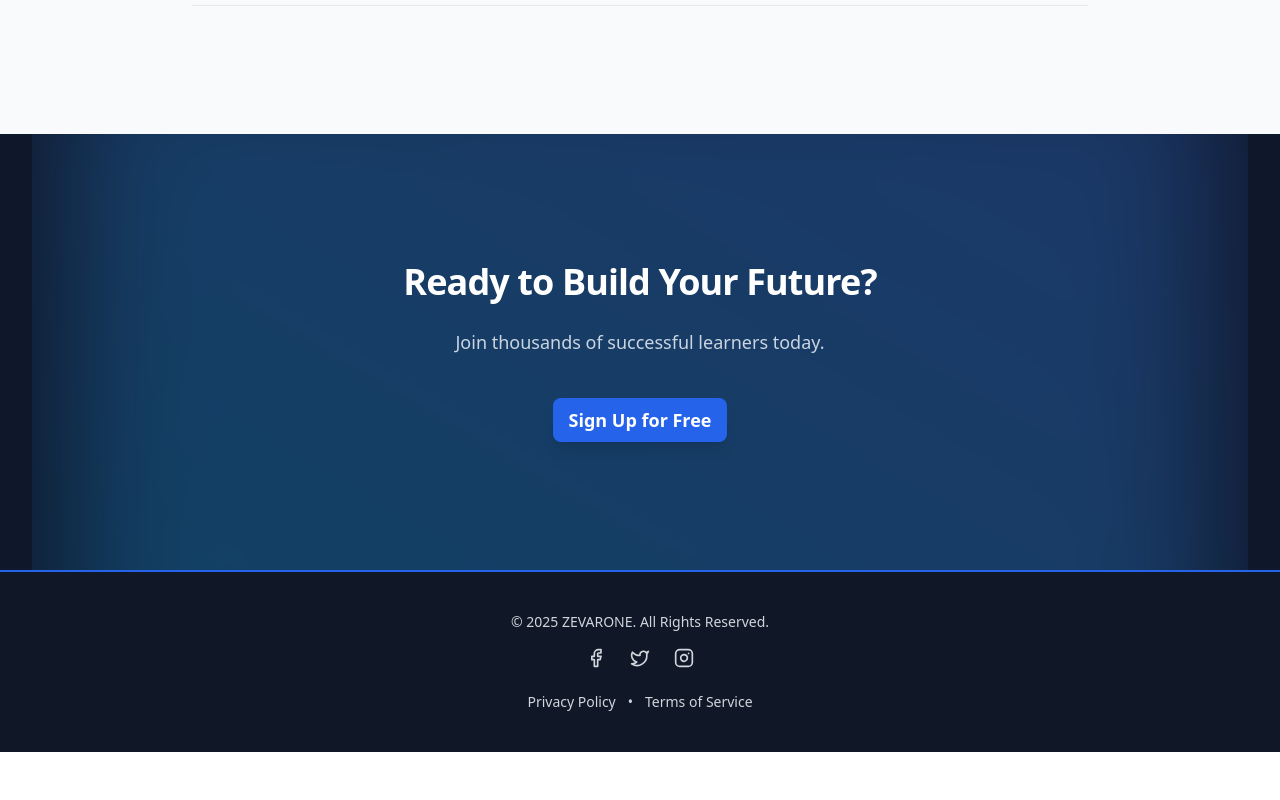
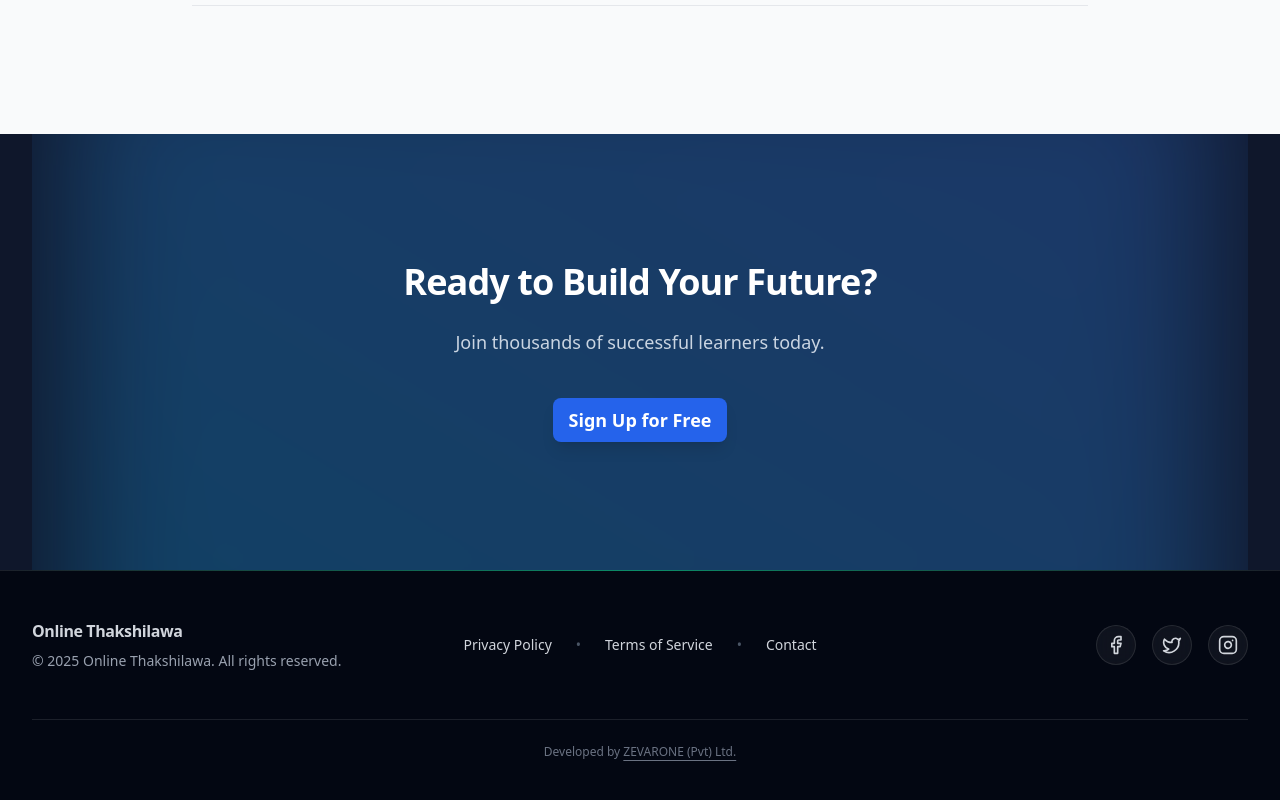
Before and after one commit to NIFFZY-GIT/lms, a Next.js app: page / in a window 1280 px wide. Shown: the part 4716-5516 px from the top of the page. Before the commit the page ends 5468 px from the top, so only its background shows below. Built offline with nearby package versions, Linux system fonts and the light colour scheme; no server answers.

Commit message:
udpated fooetr

```diff
--- a/src/components/layout/Footer.tsx
+++ b/src/components/layout/Footer.tsx
@@ -1,23 +1,128 @@
-import { Container } from '@/components/ui/Container';
-import { Facebook, Instagram, Twitter } from 'lucide-react';
+import Link from "next/link";
+import { Container } from "@/components/ui/Container";
+import { Facebook, Instagram, Twitter } from "lucide-react";
+
+const BRAND = {
+  name: "Online Thakshilawa",
+  href: "https://onlinethakshilawa.lk/",
+};
+
+const DEVELOPER = {
+  name: "ZEVARONE (Pvt) Ltd.",
+  href: "https://www.zevarone.com",
+};
+
+const SOCIAL = [
+  { name: "Facebook", href: "#", Icon: Facebook },
+  { name: "X (Twitter)", href: "#", Icon: Twitter },
+  { name: "Instagram", href: "#", Icon: Instagram },
+];
 
 export function Footer() {
+  const year = new Date().getFullYear();
+
   return (
-    <footer className="bg-gray-900 text-gray-300 mt-auto">
-      <div className="h-0.5 gradient-brand" />
+    <footer
+      role="contentinfo"
+      className="relative mt-auto border-t border-white/10 bg-gray-950 text-gray-300"
+    >
+      {/* Fancy top hairline (fallback if you don’t have `gradient-brand`) */}
+      <div
+        aria-hidden="true"
+        className="pointer-events-none absolute inset-x-0 -top-px h-px bg-gradient-to-r from-emerald-400/0 via-emerald-400/60 to-emerald-400/0"
+      />
+      {/* If you already have .gradient-brand, you can also keep this: */}
+      {/* <div className="h-0.5 gradient-brand" /> */}
+
+      {/* Soft radial glow */}
+      <div
+        aria-hidden="true"
+        className="pointer-events-none absolute inset-0 -z-10 bg-[radial-gradient(60rem_60rem_at_50%_-10%,rgba(16,185,129,0.08),transparent_60%)]"
+      />
+
       <Container>
-        <div className="py-10 flex flex-col items-center gap-4">
-          <p className="text-sm">© {new Date().getFullYear()} ZEVARONE. All Rights Reserved.</p>
-          <div className="flex items-center gap-6">
-            <a href="#" aria-label="Facebook" className="hover:text-white"><Facebook className="w-5 h-5" /></a>
-            <a href="#" aria-label="Twitter" className="hover:text-white"><Twitter className="w-5 h-5" /></a>
-            <a href="#" aria-label="Instagram" className="hover:text-white"><Instagram className="w-5 h-5" /></a>
+        <div className="py-10 md:py-12 grid gap-8 md:grid-cols-3 md:items-center">
+          {/* Brand / Copyright */}
+          <div className="text-center md:text-left space-y-2">
+            <Link
+              href={BRAND.href}
+              className="inline-block text-base font-semibold tracking-tight hover:text-white transition-colors"
+            >
+              {BRAND.name}
+            </Link>
+            <p className="text-sm text-gray-400">
+              © {year} <a href={BRAND.href} className="underline-offset-4 hover:underline">{BRAND.name}</a>. All rights reserved.
+            </p>
           </div>
-          <div className="mt-2 flex items-center gap-3 text-sm">
-            <a href="#" className="hover:text-white">Privacy Policy</a>
-            <span>•</span>
-            <a href="#" className="hover:text-white">Terms of Service</a>
+
+          {/* Quick Links */}
+          <nav
+            aria-label="Footer"
+            className="justify-center md:justify-center flex"
+          >
+            <ul className="flex flex-wrap items-center gap-x-6 gap-y-2 text-sm">
+              <li>
+                <Link
+                  href="/privacy"
+                  className="text-gray-300 hover:text-white transition-colors focus:outline-none focus-visible:ring-2 focus-visible:ring-emerald-500/60 rounded-sm"
+                >
+                  Privacy Policy
+                </Link>
+              </li>
+              <li className="text-gray-600">•</li>
+              <li>
+                <Link
+                  href="/terms"
+                  className="text-gray-300 hover:text-white transition-colors focus:outline-none focus-visible:ring-2 focus-visible:ring-emerald-500/60 rounded-sm"
+                >
+                  Terms of Service
+                </Link>
+              </li>
+              <li className="text-gray-600 hidden sm:list-item">•</li>
+              <li className="hidden sm:list-item">
+                <Link
+                  href="/contact"
+                  className="text-gray-300 hover:text-white transition-colors focus:outline-none focus-visible:ring-2 focus-visible:ring-emerald-500/60 rounded-sm"
+                >
+                  Contact
+                </Link>
+              </li>
+            </ul>
+          </nav>
+
+          {/* Socials */}
+          <div className="flex justify-center md:justify-end">
+            <ul className="flex items-center gap-4">
+              {SOCIAL.map(({ name, href, Icon }) => (
+                <li key={name}>
+                  <a
+                    href={href}
+                    aria-label={name}
+                    className="group inline-flex size-10 items-center justify-center rounded-full border border-white/10 bg-white/5 backdrop-blur-sm transition
+                               hover:-translate-y-0.5 hover:bg-white/10 hover:border-white/20
+                               focus:outline-none focus-visible:ring-2 focus-visible:ring-emerald-500/60"
+                  >
+                    <Icon className="h-5 w-5 transition group-hover:scale-110" />
+                  </a>
+                </li>
+              ))}
+            </ul>
           </div>
+        </div>
+
+        {/* Developer credit */}
+        <div className="border-t border-white/10 pt-6 pb-10">
+          <p className="text-center text-xs text-gray-500">
+            Developed by {" "}
+            <a
+              href={DEVELOPER.href}
+              target="_blank"
+              rel="noopener noreferrer"
+              className="underline underline-offset-4 hover:text-white transition-colors"
+            >
+              {DEVELOPER.name}
+            </a>
+          </p>
         </div>
       </Container>
     </footer>
```
